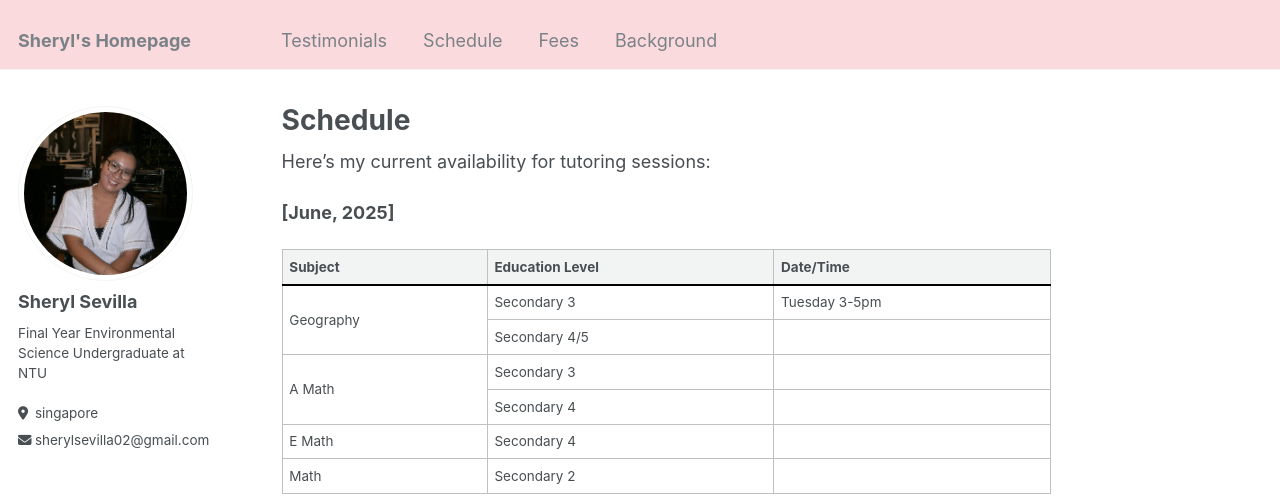
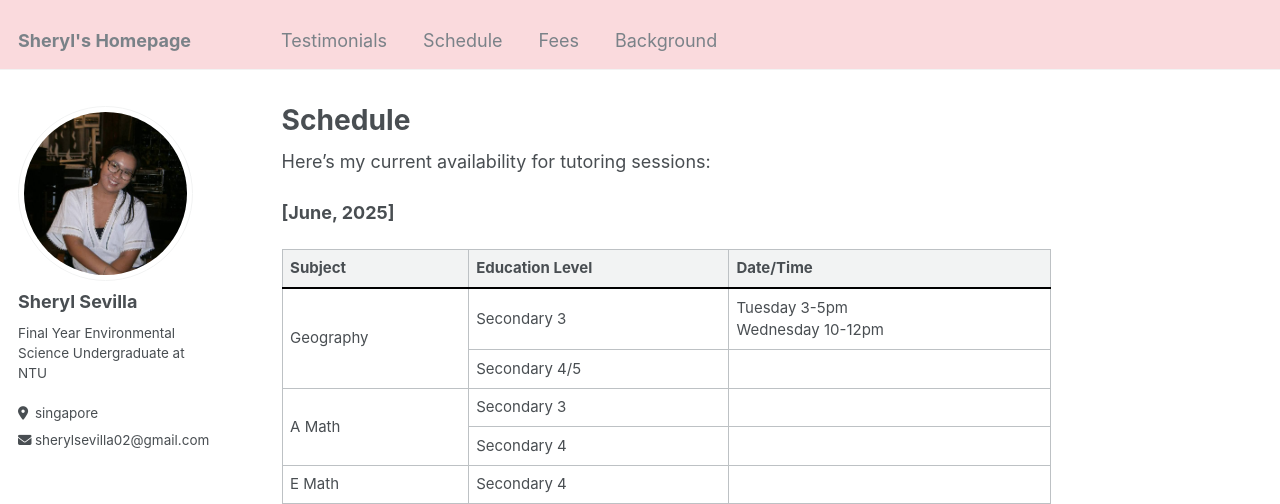
Before and after one commit to teachsheryl/teachsheryl.github.io, a Jekyll site: the page built from _pages/schedule.md, in a window 1280 px wide and 900 px high, cut to the strip 0-504 px from the top of the window. Built offline with Jekyll 4.4.1, drawn with Linux system fonts in a browser that asks for light colours.

Commit message:
Update schedule.md

```diff
--- a/_pages/schedule.md
+++ b/_pages/schedule.md
@@ -8,7 +8,7 @@ Here's my current availability for tutoring sessions:
 
 **[June, 2025]**
 
-<table style="border-collapse: collapse; width: 100%;">
+<table style="border-collapse: collapse; width: 100%; font-size: 15px;">
   <thead style="border-bottom: 2px solid black;">
     <tr>
       <th>Subject</th>
@@ -20,7 +20,7 @@ Here's my current availability for tutoring sessions:
     <tr>
       <td rowspan="2">Geography</td>
       <td>Secondary 3</td>
-      <td>Tuesday 3-5pm</td>
+      <td>Tuesday 3-5pm<br>Wednesday 10-12pm</td>
     </tr>
     <tr>
       <td>Secondary 4/5</td>
```
